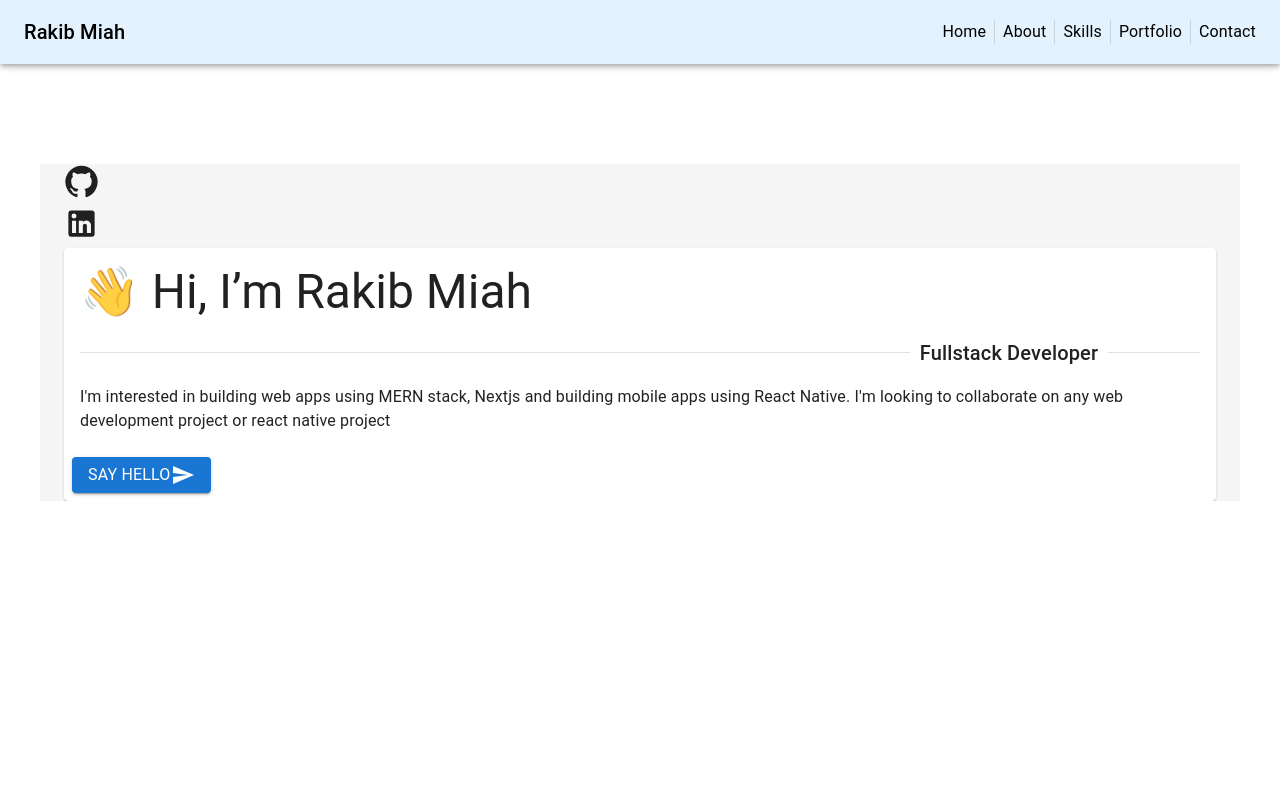
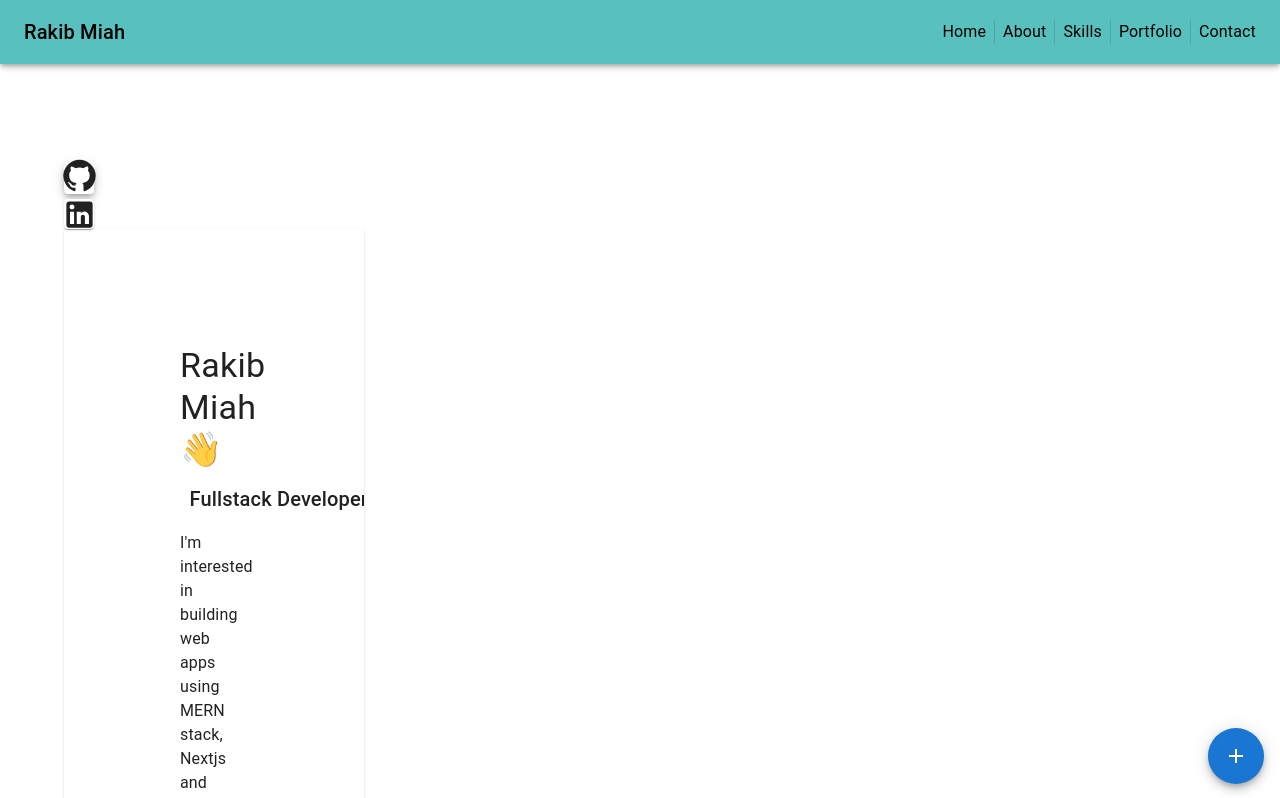
Before and after one commit to rakify/portfolio, a Next.js app: page / in a window 1280 px wide. Shown: the top 798 px of the page. Built offline with nearby package versions, Linux system fonts and the light colour scheme.

Commit message:
home updated style

```diff
--- /dev/null
+++ b/components/Footer.js
@@ -0,0 +1,12 @@
+import React from "react";
+import SpeedDialButton from "./SpeedDialButton";
+
+const Footer = () => {
+  return (
+    <>
+      <SpeedDialButton />
+    </>
+  );
+};
+
+export default Footer;
--- /dev/null
+++ b/components/SpeedDialButton.js
@@ -0,0 +1,27 @@
+import { Home, Person, Print, Share } from "@mui/icons-material";
+import { SpeedDial, SpeedDialAction, SpeedDialIcon } from "@mui/material";
+
+const actions = [
+  { icon: <Home />, name: "Copy" },
+  { icon: <Person />, name: "Save" },
+  { icon: <Print />, name: "Print" },
+  { icon: <Share />, name: "Share" },
+];
+
+export default function SpeedDialButton() {
+  return (
+    <SpeedDial
+      ariaLabel="Speed Dial"
+      sx={{ position: "absolute", bottom: 16, right: 16 }}
+      icon={<SpeedDialIcon />}
+    >
+      {actions.map((action) => (
+        <SpeedDialAction
+          key={action.name}
+          icon={action.icon}
+          tooltipTitle={action.name}
+        />
+      ))}
+    </SpeedDial>
+  );
+}
--- a/components/Topbar.js
+++ b/components/Topbar.js
@@ -13,7 +13,7 @@ const Topbar = () => {
   return (
     <>
       <CssBaseline />
-      <AppBar sx={{ backgroundColor: "#E3F2FD", color: "black" }}>
+      <AppBar sx={{ backgroundColor: "#59C1BD", color: "black" }}>
         <Toolbar
           sx={{
             display: "flex",
--- a/pages/index.js
+++ b/pages/index.js
@@ -1,9 +1,7 @@
 import Head from "next/head";
-import Image from "next/image";
 import { Container } from "@mui/system";
 import Topbar from "../components/Topbar";
 import {
-  Box,
   Button,
   Card,
   CardActions,
@@ -17,6 +15,7 @@ import {
 import Link from "next/link";
 import { GitHub, LinkedIn, Send } from "@mui/icons-material";
 import styles from "../styles/Home.module.css";
+import Footer from "../components/Footer";
 
 export default function Home() {
   return (
@@ -37,22 +36,29 @@ export default function Home() {
           gap: { sm: 0, md: "20px" },
         }}
       >
-        <Stack direction="column">
+        <Stack direction="column" className={styles.icons}>
+          <Paper elevation={5} className={styles.icon}>
             <Link href="https://github.com/rakify">
               <Tooltip title="Github" placement="top">
                 <GitHub fontSize="large" />
               </Tooltip>
             </Link>
-          <Link href="https://www.linkedin.com/in/rakib-miah/">
+          </Paper>
+          <Paper className={styles.icon}>
+            <Link
+              href="https://www.linkedin.com/in/rakib-miah/"
+              className={styles.icon}
+            >
               <Tooltip title="Linkedin" placement="bottom">
                 <LinkedIn fontSize="large" />
               </Tooltip>
             </Link>
+          </Paper>
         </Stack>
         <Card className={styles.card}>
           <CardContent>
-            <Typography gutterBottom variant="h3">
-              👋 Hi, I’m Rakib Miah
+            <Typography gutterBottom variant="h4">
+              Rakib Miah 👋
             </Typography>
             <Divider textAlign="right" role="presentation">
               <Typography variant="h6">Fullstack Developer</Typography>
@@ -70,6 +76,7 @@ export default function Home() {
             </Button>
           </CardActions>
         </Card>
+        <Footer />
       </Container>
     </>
   );
--- a/styles/Home.module.css
+++ b/styles/Home.module.css
@@ -1,19 +1,34 @@
 .container {
     display:flex;
     align-items: center;
-    background-color: whitesmoke;
 }
+.icons{
+    flex:1;
+    display: flex;
+    gap:5px;
+}
+.icon{
+    width: 30px;
+    height: 30px;
+    display: flex;
+    align-items: center;
+    justify-content: center;
+}
+.icon :hover{
+    background-color: aquamarine;
+    border-radius: 100%;
+}
+
 .card {
-    min-width: 300px;
+    flex:3;
+    width: 300px;
+    padding:100px;
 }
 .button {
     gap:1px;
     border-radius: 10px;
     padding:3px;
 }
-.button:hover{
-    gap:5px;
-}
 .buttonText{
  font-size:small;
 }
--- a/styles/globals.css
+++ b/styles/globals.css
@@ -16,11 +16,11 @@ html,
 body {
   max-width: 100vw;
   overflow-x: hidden;
+  background-color: #CFF5E7;
 }
 
 body {
   color: black;
-  background: white;
 }
 
 a {
```
Lines whose indentation alone changed are shown as unchanged.
